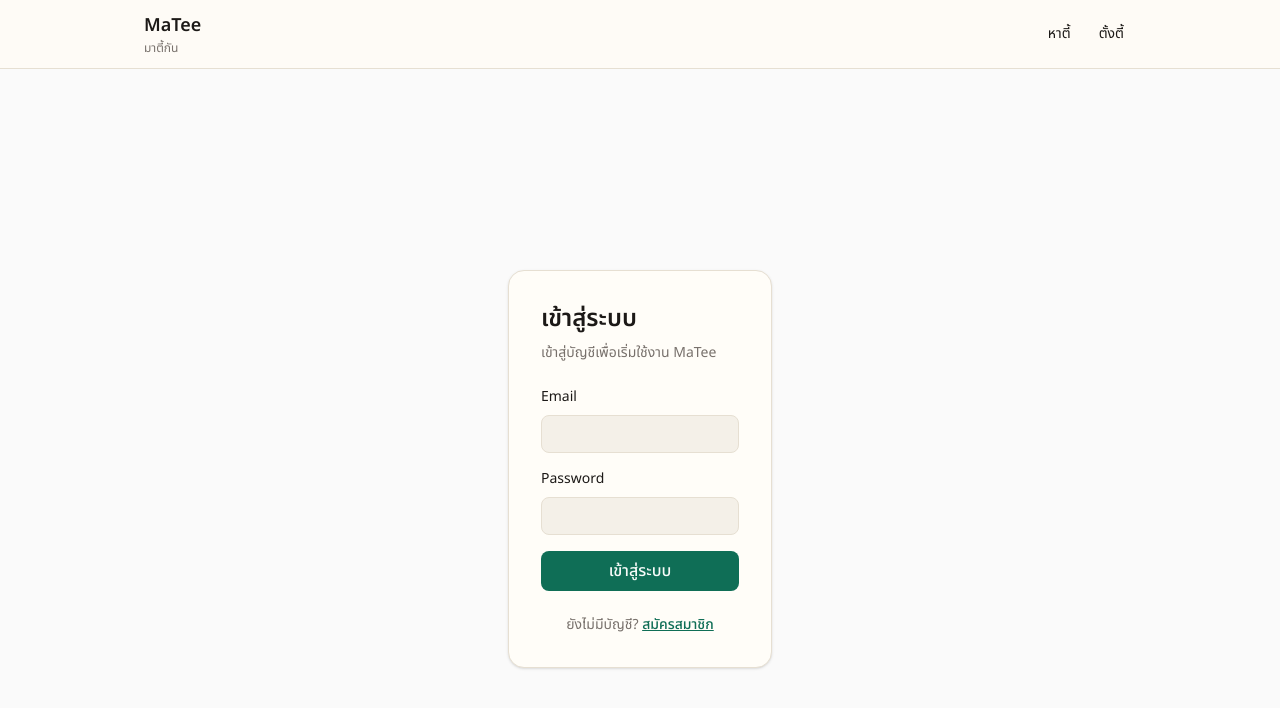
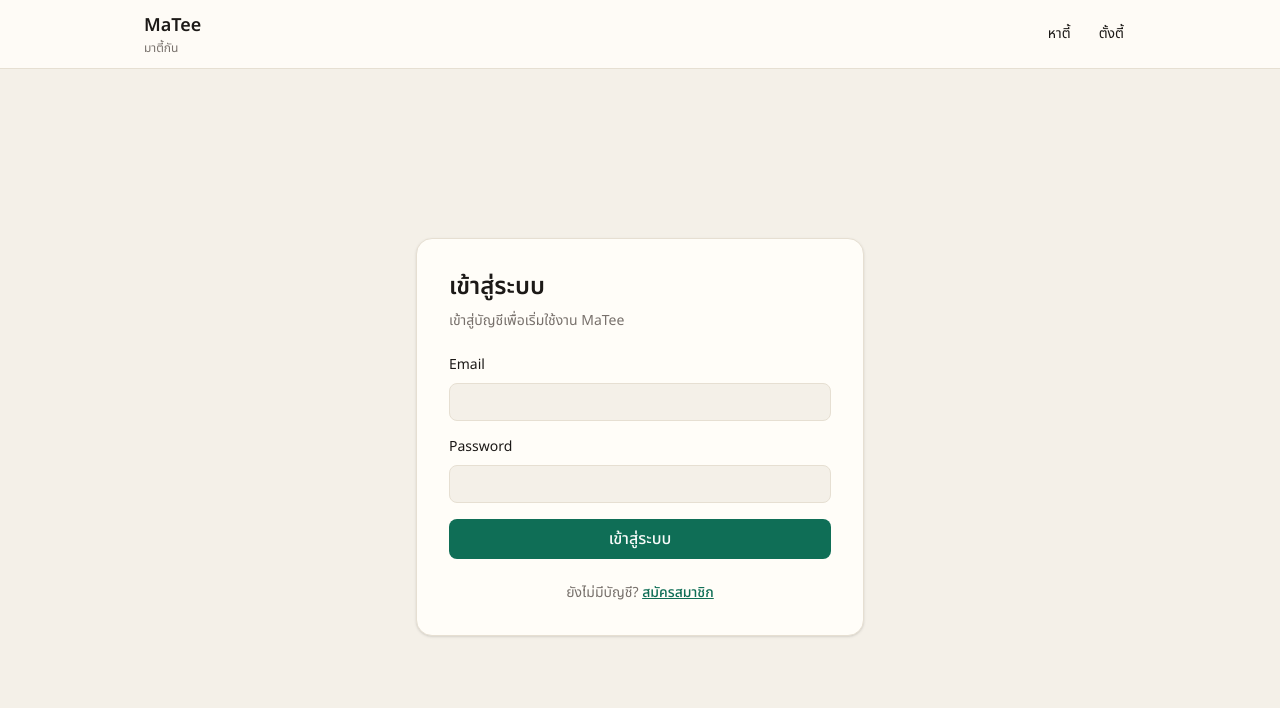
Before and after one commit to POTAEPT/React-FinalProject, a Next.js app in the folder matee/: page /login in a window 1280 px wide. Shown: the top 708 px of the page. Built offline with nearby package versions, Linux system fonts and the light colour scheme.

Commit message:
refactor: simplify LoginPage component structure

```diff
--- a/matee/src/app/login/page.jsx
+++ b/matee/src/app/login/page.jsx
@@ -4,11 +4,5 @@ import LoginForm from '@/components/auth/LoginForm'
 export const metadata = { title: 'เข้าสู่ระบบ — MaTee' }
 
 export default function LoginPage() {
-  return (
-    <div className="flex items-center justify-center min-h-screen bg-zinc-50">
-      <Suspense fallback={<div>Loading...</div>}>
-        <LoginForm />
-      </Suspense>
-    </div>
-  )
+  return <Suspense fallback={<div>Loading...</div>}><LoginForm /></Suspense>
 }
```
